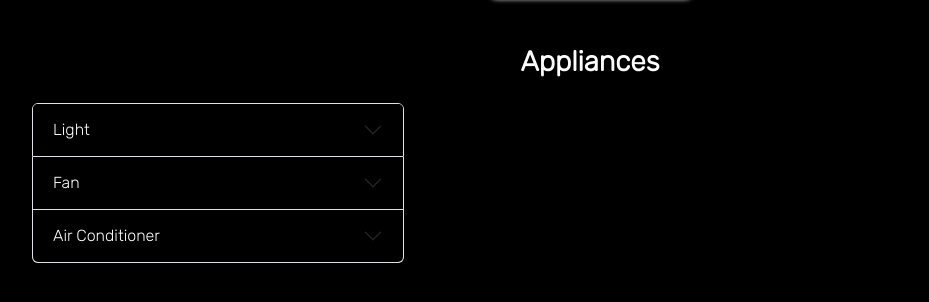
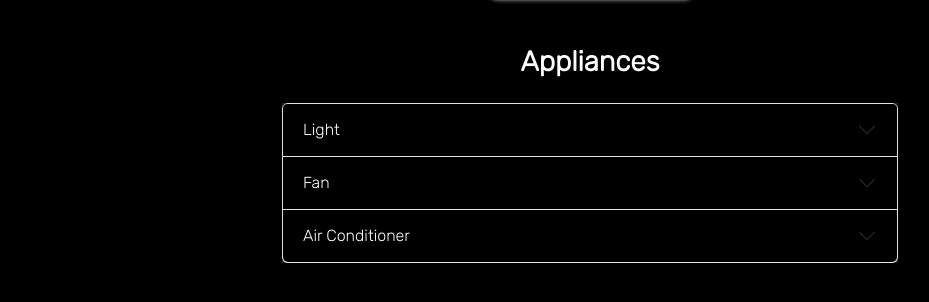
Before and after one commit to MeGH2711/illuminated.com, a plain HTML site: page landing.html in a window 1280 px wide. Shown: the part 118-420 px from the top of the page, without its empty margins (50-979 px from the left). Drawn offline with nearby package versions, Linux system fonts and the light colour scheme.

Commit message:
Add files via upload

```diff
--- a/landing.html
+++ b/landing.html
@@ -37,10 +37,10 @@
         <img src="IlluminatED - PNG Logo.png" class="rounded enlarge" width="200"
             style="box-shadow: 1px 1px 1px 1px #fff, 1px 1px 5px 1px #fff;">
     </div>
-    <div class="container">
+    <div class="container col-md-6">
         <h3 class="text-center fw-bold my-4">Appliances</h3>
-        <div class="col-md-4">
-            <div class="accordion" id="accordionPanelsStayOpenExample">
+        <div class="col">
+            <div class="accordion bg-dark" id="accordionPanelsStayOpenExample">
                 <div class="accordion-item bgcustom">
                     <h2 class="accordion-header">
                         <button class="accordion-button collapsed bgcustom" type="button" data-bs-toggle="collapse"
```
